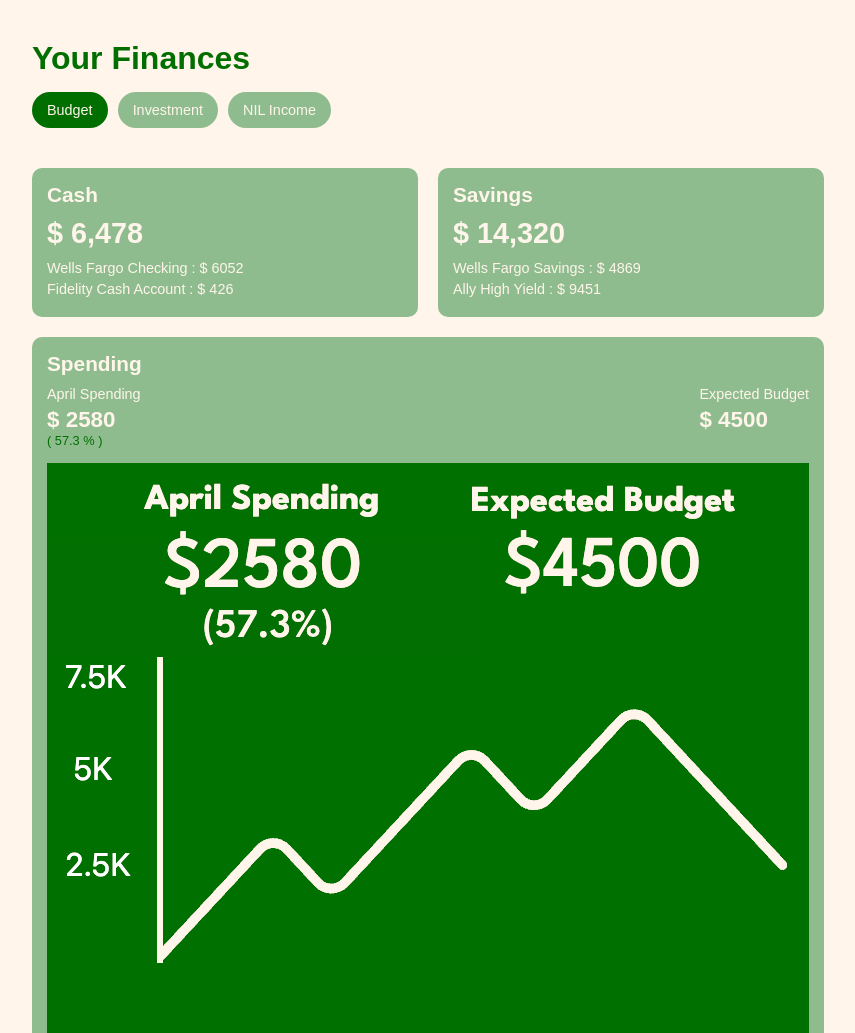
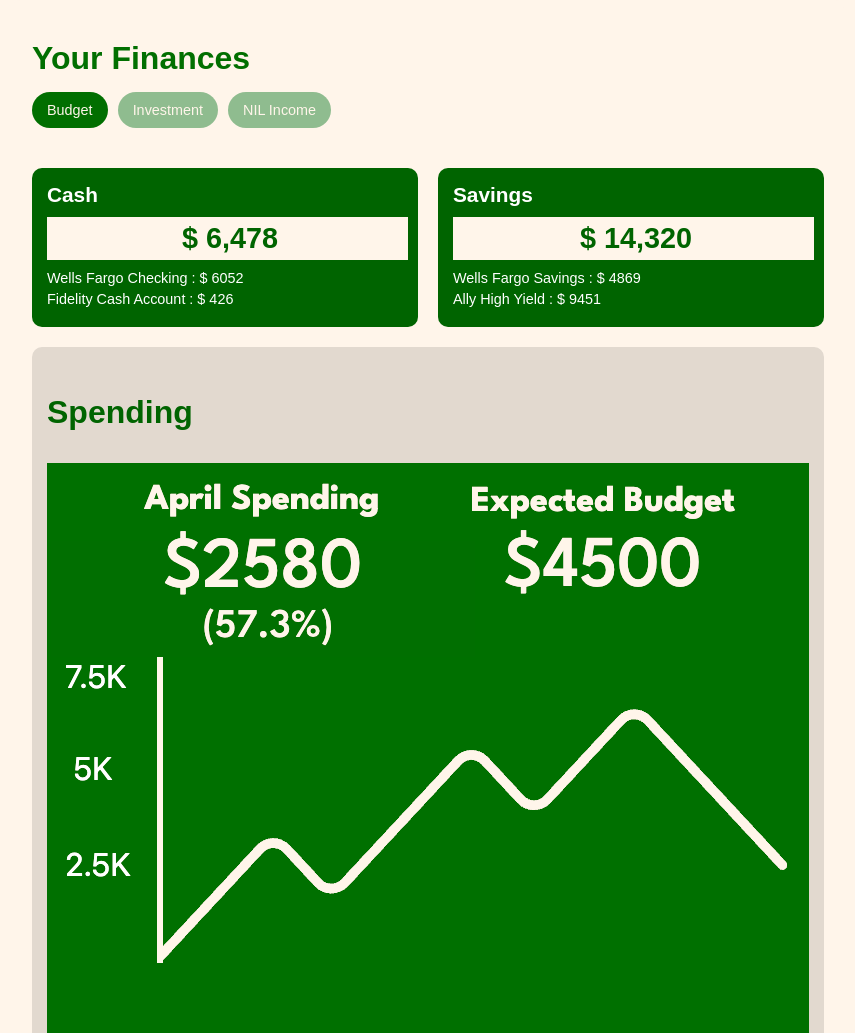
Before and after one commit to athenahartigan/final-whistle-wealth, a plain HTML site: page budget.html in a window 1280 px wide. Shown: the top 1033 px of the page, without its empty margins (212-1067 px from the left). Drawn offline with Linux system fonts and the light colour scheme.

Commit message:
updated format

```diff
--- a/budget.css
+++ b/budget.css
@@ -83,8 +83,8 @@
 
 .cash,
 .savings {
-  background-color: #8fbc8f; /* Light green boxes */
-  color: #fff5ea; /* Tan text on boxes */
+  background-color: darkgreen; /* Light green boxes */
+  color: white; /* Tan text on boxes */
   padding: 15px;
   border-radius: 10px;
   flex: 1;
@@ -113,7 +113,7 @@
 }
 
 .spending {
-  background-color: #8fbc8f; /* Light green spending area */
+  background-color: #e2d9cf; /* Light green spending area */
   color: #fff5ea; /* Tan text on spending */
   padding: 15px;
   border-radius: 10px;
@@ -206,3 +206,16 @@
   margin-top: 20px;
   text-align: center;
 }
+
+.spending h3 {
+  color: darkgreen;
+  font-size: 2em;
+}
+
+.amount {
+  background-color: #fff5ea;
+  width: 100%;
+  padding: 5px 0px 5px 5px;
+  text-align: center;
+  color: darkgreen;
+}
--- a/budget.html
+++ b/budget.html
@@ -34,8 +34,8 @@
         </div>
       </div>
       <div class="spending">
-        <h2>Spending</h2>
-        <div class="spending-overview">
+        <h3>Spending</h3>
+        <!-- <div class="spending-overview">
           <div class="april-spending">
             <span>April Spending</span>
             <span class="amount">$ 2580</span>
@@ -45,7 +45,7 @@
             <span>Expected Budget</span>
             <span class="amount">$ 4500</span>
           </div>
-        </div>
+        </div> -->
         <div class="spending-chart">
           <img src="spending.png" alt="Spending Chart" />
           <!-- <div class="chart-labels">
```
